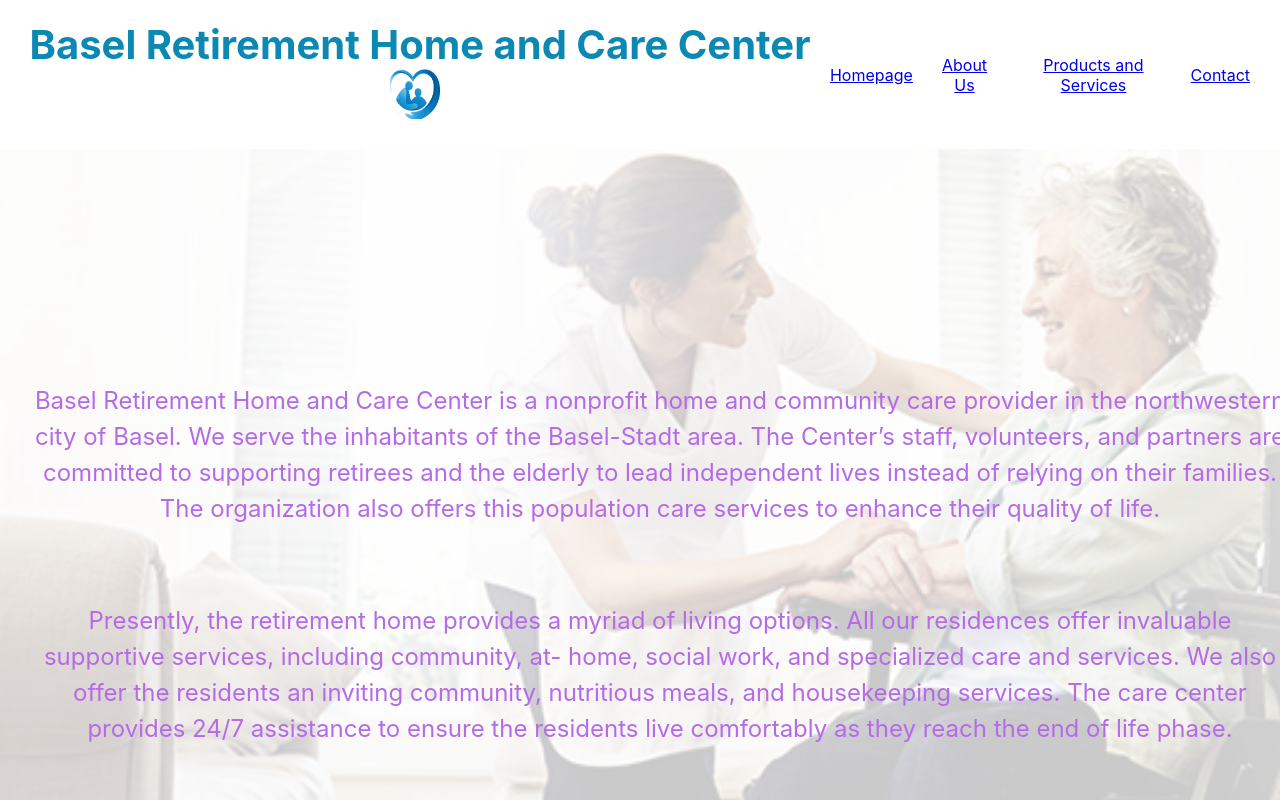
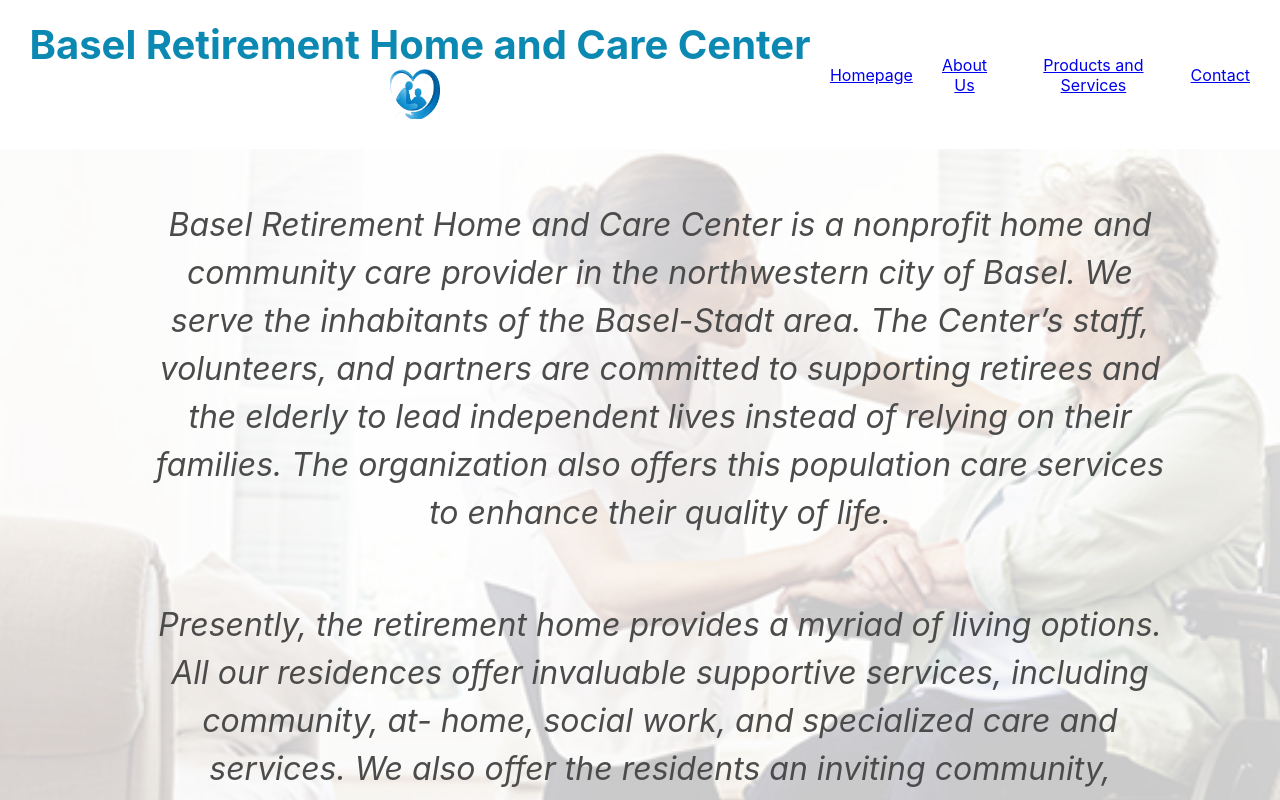
Before and after one commit to Finyasy/organization-website, a React (Create React App) app: page / in a window 1280 px wide. Shown: the top 800 px of the page. Built offline with nearby package versions, Linux system fonts and the light colour scheme.

Commit message:
styled the homepage text

```diff
--- a/src/index.css
+++ b/src/index.css
@@ -59,12 +59,18 @@ code {
 
 .homepage-text-container p {
   font-weight: 400; /* makes the font slightly thinner */
-  font-size: 1.5rem; /* increases font size for headings */
+  font-size: 2rem; /* increases font size for headings */
   margin-bottom: 2rem;
-  color: rgb(150, 45, 220);; /* sets text color to black */
+  color: black; /* sets text color to black */
   text-align: center;
   word-wrap: break-word;
-  padding: 10px;
+  display: flex;
+  justify-content: center;
+  align-items: center;
+  width: 80%;
+  display: grid;
+  place-items: center;
+  font-style: italic;
 }
 
 .about-text-container p {
```
